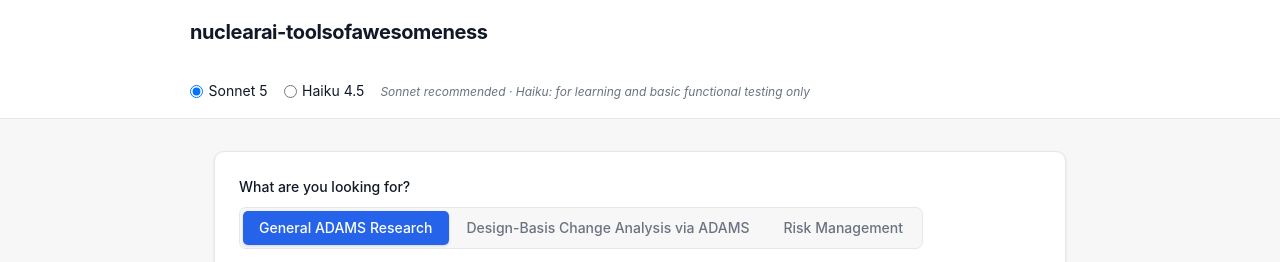
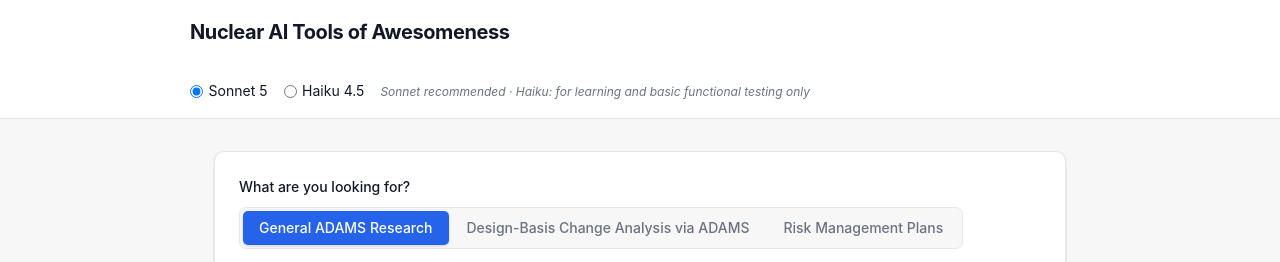
Before and after one commit to mamerten/ADAMS-Searcher, a website with bundled scripts: page public/index.html in a window 1280 px wide. Shown: the top 262 px of the page. Built offline with nearby package versions, Linux system fonts and the light colour scheme.

Commit message:
Rebrand title; rename RMP toggle to "Risk Management Plans"
Title/header: "Nuclear AI Tools of Awesomeness". Mode toggle now allows
labels to wrap to two lines instead of clipping — removed the nowrap on
.mode-selector label span and gave it a min-width so short labels don't
collapse.

```diff
--- a/public/index.html
+++ b/public/index.html
@@ -3,14 +3,14 @@
 <head>
   <meta charset="UTF-8">
   <meta name="viewport" content="width=device-width, initial-scale=1.0">
-  <title>nuclearai-toolsofawesomeness</title>
+  <title>Nuclear AI Tools of Awesomeness</title>
   <link rel="stylesheet" href="style.css">
 </head>
 <body>
 
   <header>
     <div class="header-inner">
-      <h1>nuclearai-toolsofawesomeness</h1>
+      <h1>Nuclear AI Tools of Awesomeness</h1>
       <div class="model-toggle">
         <label><input type="radio" name="model" value="claude-sonnet-5" checked> Sonnet 5</label>
         <label><input type="radio" name="model" value="claude-haiku-4-5-20251001"> Haiku 4.5</label>
@@ -26,7 +26,7 @@
       <div class="mode-selector">
         <label><input type="radio" name="mode" value="general" checked><span>General ADAMS Research</span></label>
         <label><input type="radio" name="mode" value="design-change"><span>Design-Basis Change Analysis via ADAMS</span></label>
-        <label><input type="radio" name="mode" value="rmp"><span>Risk Management</span></label>
+        <label><input type="radio" name="mode" value="rmp"><span>Risk Management Plans</span></label>
       </div>
       <div id="rmp-upload" class="rmp-upload hidden">
         <label class="field-label" for="rmp-files">Upload project documents (optional — .docx or .pdf)</label>
@@ -56,7 +56,7 @@
   <dialog id="modal-how">
     <div class="modal-inner">
       <button class="modal-close" id="modal-close" aria-label="Close">&times;</button>
-      <h2>How nuclearai-toolsofawesomeness Works</h2>
+      <h2>How Nuclear AI Tools of Awesomeness Works</h2>
       <p>Type a question in plain language and choose a mode. Claude calls the
         <strong>NRC ADAMS Public Search (APS) API</strong> directly, server-side, and shows
         results in the chat. Each step appears below the last.</p>
@@ -92,7 +92,7 @@
         correction instead of "go" — change the dockets, the date range, the ratings, or anything
         else — and Claude adjusts before continuing.</p>
 
-      <h3>Risk Management</h3>
+      <h3>Risk Management Plans</h3>
       <p>Not related to ADAMS at all — this mode drafts a Qualitative Risk Management Plan
         (QL-RMP) following ENERCON's QPM-003 procedure and QF-034 template. Describe the
         project and/or upload source documents (.docx or .pdf); Claude identifies risk
--- a/public/style.css
+++ b/public/style.css
@@ -759,10 +759,15 @@
   pointer-events: none;
 }
 
-/* The visible "button" is the span; the checked radio styles its sibling. */
+/* The visible "button" is the span; the checked radio styles its sibling. Labels
+   may run to two lines (e.g. "Design-Basis Change Analysis via ADAMS") — wrap and
+   center rather than forcing one line and clipping/overflowing. */
 .mode-selector label span {
   display: inline-flex;
   align-items: center;
+  justify-content: center;
+  text-align: center;
+  min-width: 9rem;
   padding: .375rem 1rem;
   font-size: .875rem;
   font-weight: 500;
@@ -770,7 +775,6 @@
   color: var(--text-muted);
   transition: background .15s, color .15s;
   user-select: none;
-  white-space: nowrap;
 }
 
 /* ─── RMP mode: file upload panel ─────────────────────────── */
```
Also changed, not shown: README.md.
